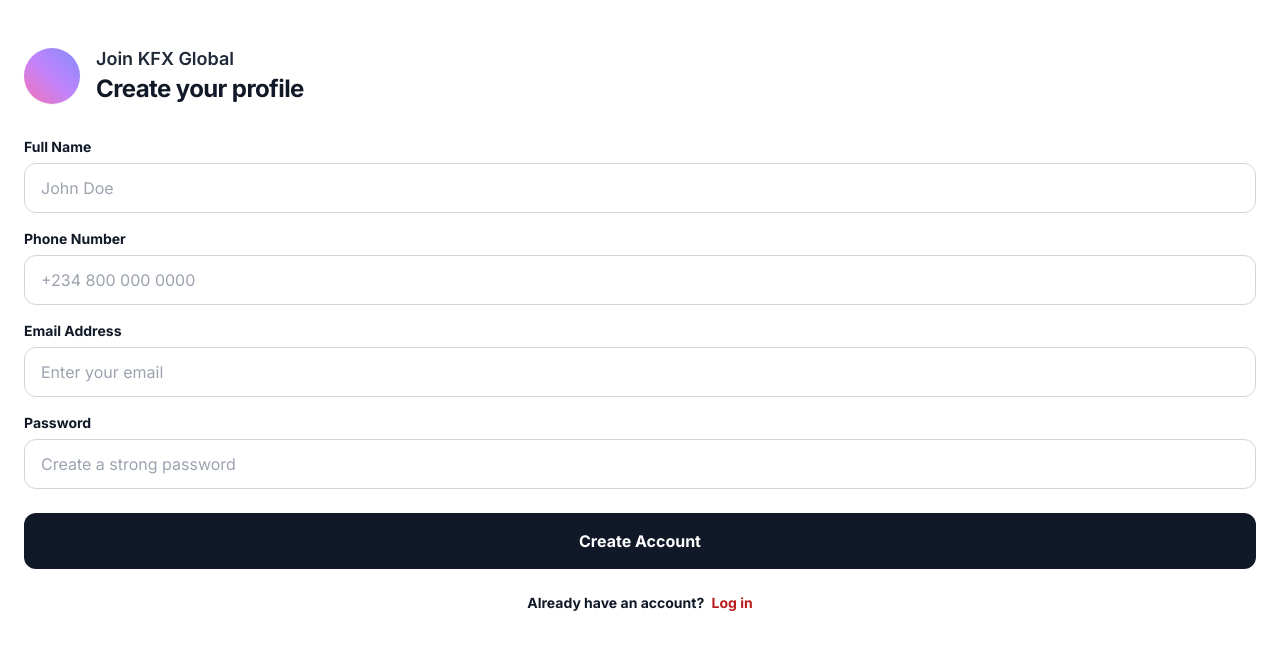
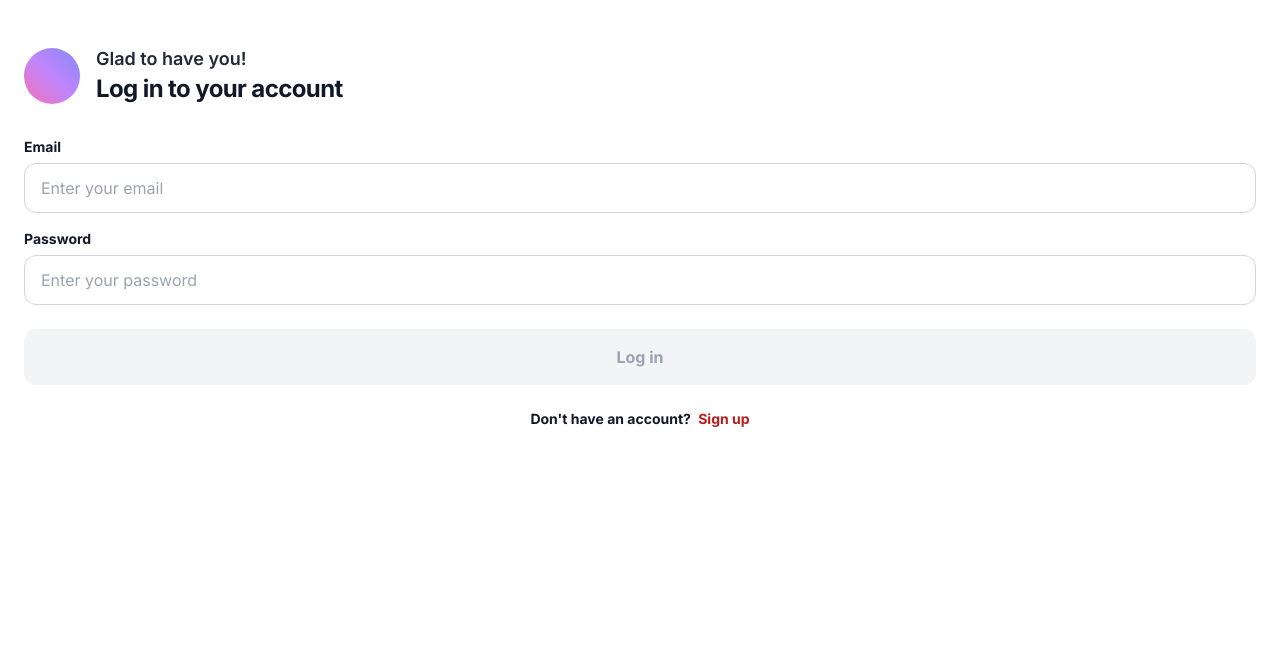
Before and after one commit to bakarekehinde383/Gold-trading-dashboard-, a Flask app: page / in a window 1280 px wide. Shown: the top 650 px of the page. Run offline with Flask 3, Linux system fonts and the light colour scheme; some libraries are stand-ins or nearby versions.

Commit message:
Update login.html

```diff
--- a/templates/login.html
+++ b/templates/login.html
@@ -1,9 +1,10 @@
+
 <!DOCTYPE html>
 <html lang="en">
 <head>
     <meta charset="UTF-8">
     <meta name="viewport" content="width=device-width, initial-scale=1.0, maximum-scale=1.0, user-scalable=no">
-    <title>KFX Sign Up</title>
+    <title>KFX Log In</title>
     <script src="https://cdn.tailwindcss.com"></script>
     <link href="https://fonts.googleapis.com/css2?family=Inter:wght@400;600;700&display=swap" rel="stylesheet">
     <style>
@@ -15,45 +16,35 @@
         <div class="px-6 flex items-center gap-4 mb-8 mt-12">
             <div class="w-14 h-14 rounded-full bg-gradient-to-tr from-pink-400 via-purple-400 to-indigo-400 shadow-sm flex-shrink-0"></div>
             <div>
-                <p class="text-gray-800 font-semibold text-lg leading-tight">Join KFX Global</p>
-                <h1 class="text-2xl font-bold tracking-tight mt-0.5">Create your profile</h1>
+                <p class="text-gray-800 font-semibold text-lg leading-tight">Glad to have you!</p>
+                <h1 class="text-2xl font-bold tracking-tight mt-0.5">Log in to your account</h1>
             </div>
         </div>
 
         <div class="px-6 pb-8">
             <div id="alertBox" class="hidden mb-4 p-3.5 rounded-xl text-sm font-medium text-center"></div>
 
-            <form id="registerForm" onsubmit="handleRegister(event)" class="flex flex-col gap-4">
+            <form id="loginForm" onsubmit="handleLogin(event)" class="flex flex-col gap-4">
 
                 <div class="flex flex-col gap-1.5">
-                    <label class="font-bold text-sm text-gray-900">Full Name</label>
-                    <input type="text" id="fullName" class="w-full border border-gray-300 rounded-xl px-4 py-3 text-gray-900 font-medium focus:outline-none focus:ring-2 focus:ring-gray-900" placeholder="John Doe" required>
-                </div>
-
-                <div class="flex flex-col gap-1.5">
-                    <label class="font-bold text-sm text-gray-900">Phone Number</label>
-                    <input type="tel" id="phoneNumber" class="w-full border border-gray-300 rounded-xl px-4 py-3 text-gray-900 font-medium focus:outline-none focus:ring-2 focus:ring-gray-900" placeholder="+234 800 000 0000" required>
-                </div>
-
-                <div class="flex flex-col gap-1.5">
-                    <label class="font-bold text-sm text-gray-900">Email Address</label>
+                    <label class="font-bold text-sm text-gray-900">Email</label>
                     <input type="email" id="email" class="w-full border border-gray-300 rounded-xl px-4 py-3 text-gray-900 font-medium focus:outline-none focus:ring-2 focus:ring-gray-900" placeholder="Enter your email" required>
                 </div>
 
                 <div class="flex flex-col gap-1.5">
                     <label class="font-bold text-sm text-gray-900">Password</label>
-                    <input type="password" id="password" class="w-full border border-gray-300 rounded-xl px-4 py-3 text-gray-900 focus:outline-none focus:ring-2 focus:ring-gray-900" placeholder="Create a strong password" required>
+                    <input type="password" id="password" class="w-full border border-gray-300 rounded-xl px-4 py-3 text-gray-900 focus:outline-none focus:ring-2 focus:ring-gray-900" placeholder="Enter your password" required>
                 </div>
 
-                <button type="submit" id="submitBtn" class="w-full bg-gray-900 text-white font-bold text-base rounded-xl py-4 mt-2 transition duration-200 hover:bg-black">
-                    Create Account
+                <button type="submit" id="submitBtn" class="w-full bg-gray-100 text-gray-400 font-bold text-base rounded-xl py-4 mt-2 transition duration-200" disabled>
+                    Log in
                 </button>
             </form>
 
             <div class="text-center mt-6">
                 <p class="text-sm font-bold text-gray-900">
-                    Already have an account?
-                    <a href="/" class="text-[#b91c1c] hover:underline ml-1">Log in</a>
+                    Don't have an account?
+                    <a href="/register" class="text-[#b91c1c] hover:underline ml-1">Sign up</a>
                 </p>
             </div>
         </div>
@@ -62,6 +53,24 @@
     <script>
         const alertBox = document.getElementById('alertBox');
         const submitBtn = document.getElementById('submitBtn');
+        const emailInput = document.getElementById('email');
+        const passwordInput = document.getElementById('password');
+
+        // This checks if both boxes are typed in before lighting up the button
+        function checkInputs() {
+            if (emailInput.value.trim() !== '' && passwordInput.value.trim() !== '') {
+                submitBtn.disabled = false;
+                submitBtn.classList.remove('bg-gray-100', 'text-gray-400');
+                submitBtn.classList.add('bg-gray-900', 'text-white', 'hover:bg-black');
+            } else {
+                submitBtn.disabled = true;
+                submitBtn.classList.add('bg-gray-100', 'text-gray-400');
+                submitBtn.classList.remove('bg-gray-900', 'text-white', 'hover:bg-black');
+            }
+        }
+
+        emailInput.addEventListener('input', checkInputs);
+        passwordInput.addEventListener('input', checkInputs);
 
         function showAlert(message, type = 'error') {
             alertBox.classList.remove('hidden', 'bg-red-50', 'text-red-600', 'bg-green-50', 'text-green-600');
@@ -73,40 +82,47 @@
             alertBox.innerText = message;
         }
 
-        async function handleRegister(e) {
-            e.preventDefault();
-            const full_name = document.getElementById('fullName').value.trim();
-            const phone_number = document.getElementById('phoneNumber').value.trim();
-            const email = document.getElementById('email').value.trim().toLowerCase();
-            const password = document.getElementById('password').value;
+        // This is the magic function that stops the page refresh
+        async function handleLogin(e) {
+            e.preventDefault(); // <--- THIS STOPS THE REFRESH BUG
+
+            const email = emailInput.value.trim().toLowerCase();
+            const password = passwordInput.value;
 
             submitBtn.disabled = true;
-            submitBtn.innerText = "Creating Profile & Sending Code...";
+            submitBtn.innerText = "Authenticating...";
             submitBtn.classList.add('opacity-75');
 
             try {
-                const response = await fetch('/api/register', {
+                const response = await fetch('/api/login', {
                     method: 'POST',
                     headers: { 'Content-Type': 'application/json' },
-                    body: JSON.stringify({ full_name, phone_number, email, password })
+                    body: JSON.stringify({ email, password })
                 });
                 const data = await response.json();
 
                 if (response.ok) {
-                    showAlert(data.message, "success");
+                    showAlert(data.message || "Login successful!", "success");
                     setTimeout(() => {
                         window.location.href = data.redirect_url;
-                    }, 1500);
+                    }, 1000);
                 } else {
-                    showAlert(data.error || "Registration failed.");
+                    showAlert(data.error || "Login failed.");
                     submitBtn.disabled = false;
-                    submitBtn.innerText = "Create Account";
+                    submitBtn.innerText = "Log in";
                     submitBtn.classList.remove('opacity-75');
+
+                    // If they haven't verified their email yet, it redirects them to the verify page!
+                    if (data.redirect_url) {
+                        setTimeout(() => {
+                            window.location.href = data.redirect_url;
+                        }, 2000);
+                    }
                 }
             } catch (err) {
                 showAlert("Server error. Please try again.");
                 submitBtn.disabled = false;
-                submitBtn.innerText = "Create Account";
+                submitBtn.innerText = "Log in";
                 submitBtn.classList.remove('opacity-75');
             }
         }
```
